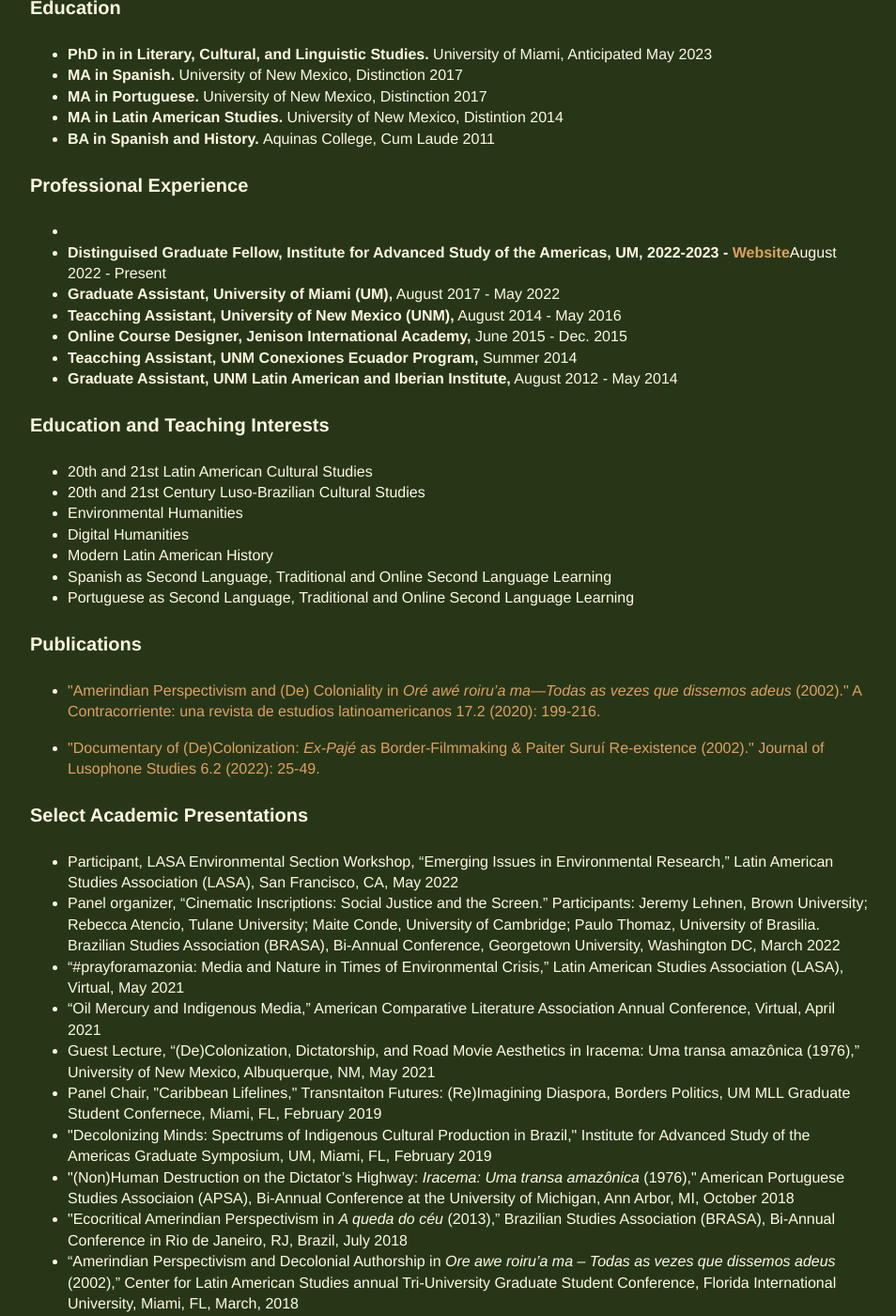
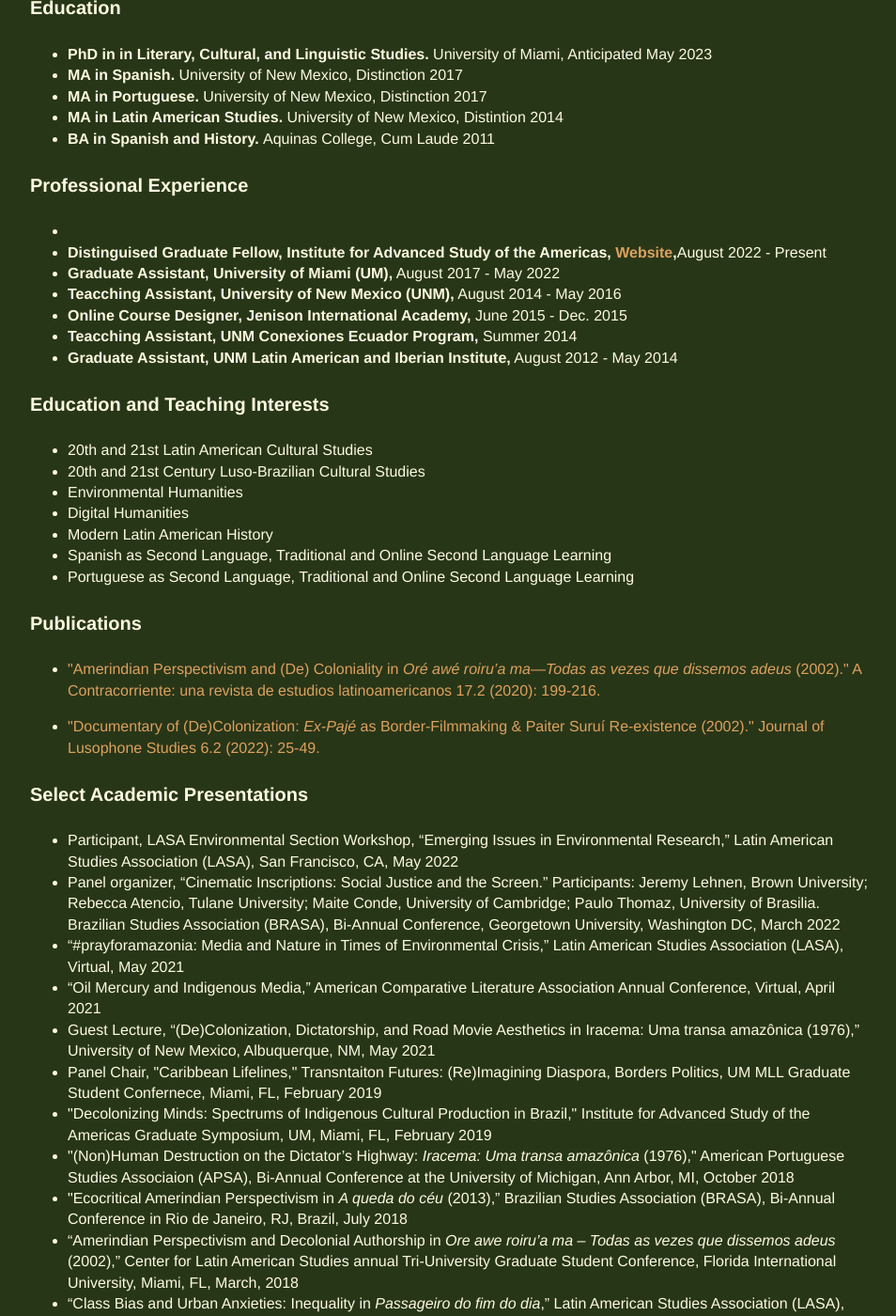
Before and after one commit to samgjohnson/samgjohnson.github.io, a Jekyll site: the page built from cv/index.html, in a window 1280 px wide and 1400 px high, scrolled down 210 px. Shown: the whole window at 94% size, without its empty margins (160-1114 px from the left). Built offline with Jekyll 4.4.1, drawn with Linux system fonts in a browser that asks for light colours; some of the changed text lies outside the part shown.

Commit message:
Update index.html

```diff
--- a/cv/index.html
+++ b/cv/index.html
@@ -14,7 +14,7 @@
 </ul>
 <h4>Professional Experience</h4>
 <ul>
-<li><b><li>Distinguised Graduate Fellow, Institute for Advanced Study of the Americas, UM, 2022-2023 - <a href="https://mia.as.miami.edu/events/grants/students/distinguished-graduate-fellows/index.html">Website</a></b>August 2022 - Present</li>
+<li><b><li>Distinguised Graduate Fellow, Institute for Advanced Study of the Americas, <a href="https://mia.as.miami.edu/events/grants/students/distinguished-graduate-fellows/index.html">Website</a>,</b>August 2022 - Present</li>
 <li><b>Graduate Assistant, University of Miami (UM),</b> August 2017 - May 2022</li>
 <li><b>Teacching Assistant, University of New Mexico (UNM),</b> August 2014 - May 2016</li>
 <li><b>Online Course Designer, Jenison International Academy,</b> June 2015 - Dec. 2015</li>
@@ -57,7 +57,6 @@
 </ul>
 <h4>Select Grants and Awards</h4>
 <ul>
-<li>Distinguised Graduate Fellow, Institute for Advanced Study of the Americas, UM, 2022-2023 - <a href="https://mia.as.miami.edu/events/grants/students/distinguished-graduate-fellows/index.html">Website</a> </li>
 <li>Digital Humanities Fellowship, UM	, Summer 2021 - <a href="https://covid.dh.miami.edu/">Digital Narratives of COVID-19</a> </li>
 <li>Digital Humanities Fellowship, UM	, Summer 202O - <a href="https://storymap.knightlab.com/">Mapping Literature with Knight Lab's StoryMap</a></li>
 <li>Summer Research Award, Department of MLL, UM, Summer 2019</li>
```
